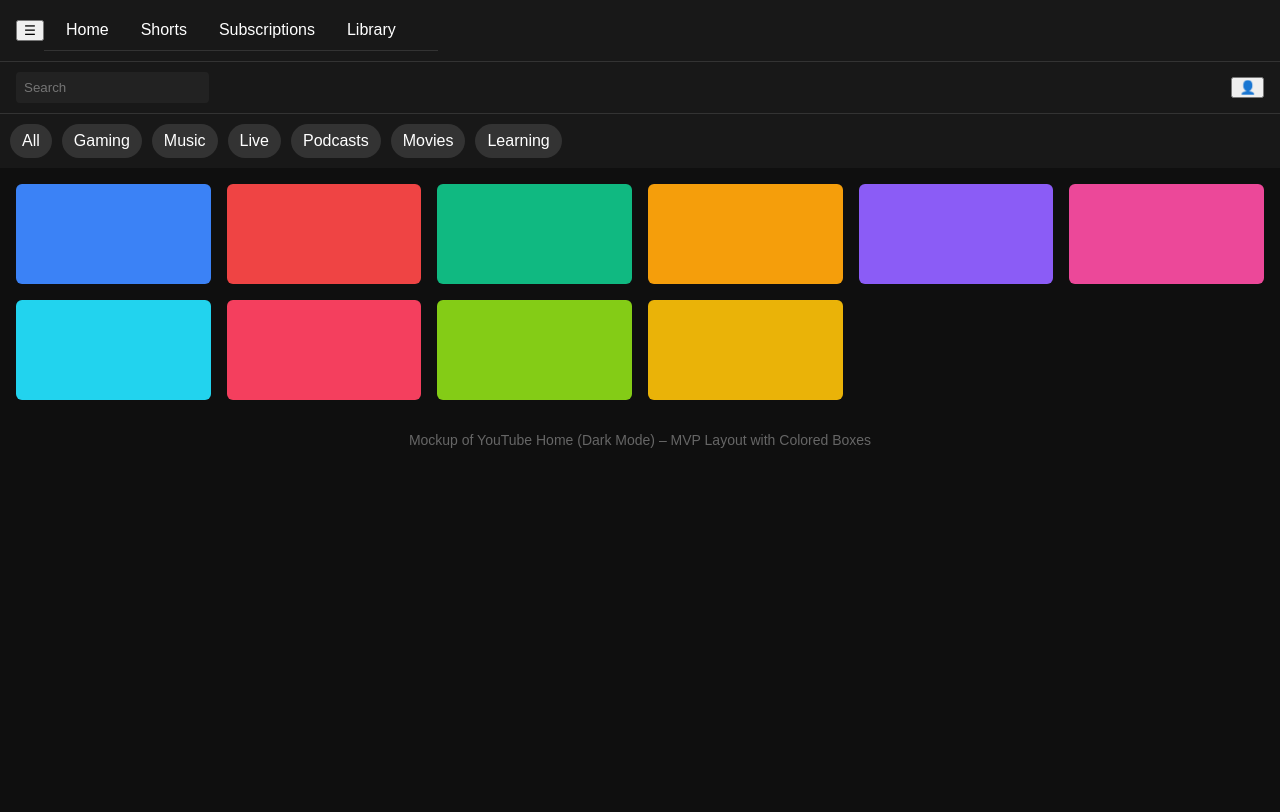
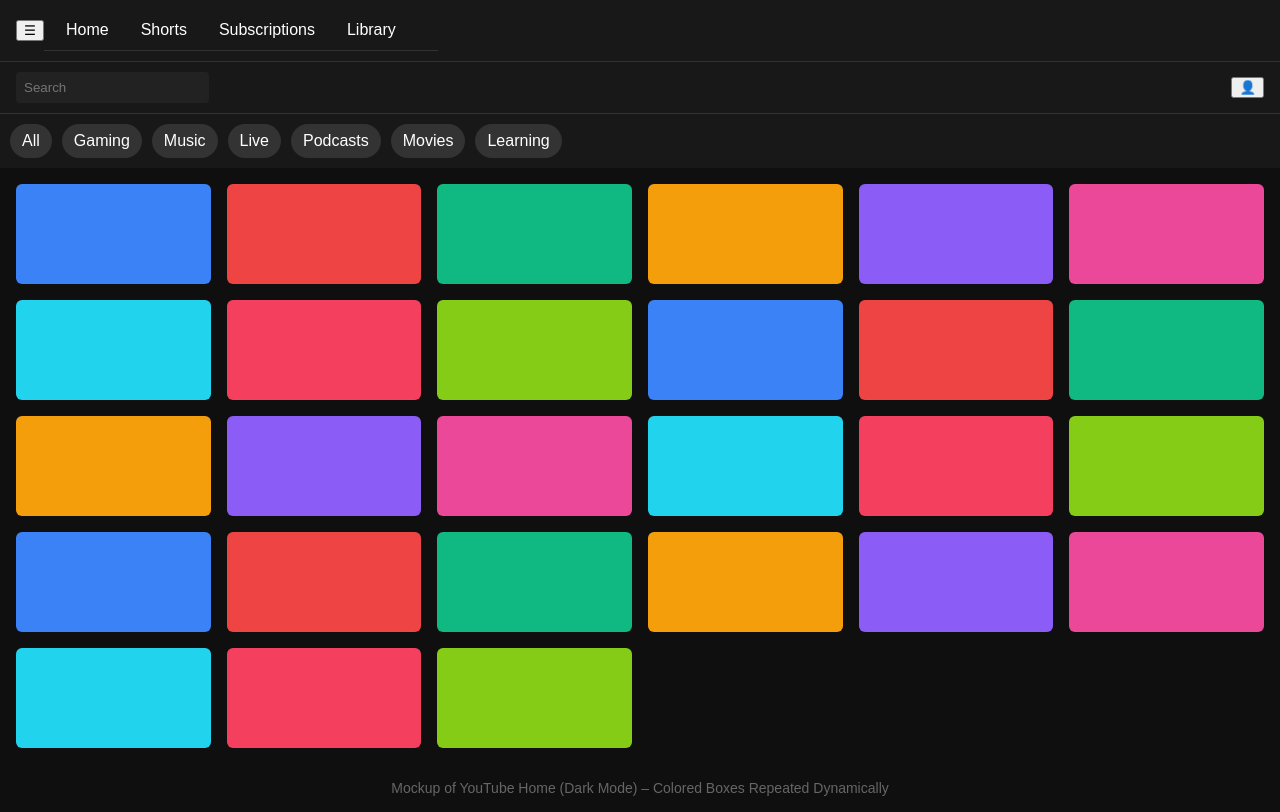
Before and after one commit to domasoufi-oss/kitt, a plain HTML site: page index.html in a window 1280 px wide. Drawn offline with Linux system fonts and the light colour scheme.

Commit message:
make the videos repeat

```diff
--- a/index.html
+++ b/index.html
@@ -3,7 +3,7 @@
 <head>
   <meta charset="UTF-8" />
   <meta name="viewport" content="width=device-width, initial-scale=1.0"/>
-  <title>YouTube Dark Mode (Mockup)</title>
+  <title>YouTube Dark Mode (Repeated Boxes)</title>
   <style>
     body {
       margin: 0;
@@ -57,7 +57,6 @@
       padding: 16px;
     }
     .video-box {
-      background-color: #222;
       height: 100px;
       border-radius: 6px;
     }
@@ -102,23 +101,31 @@
   </div>
 
   <!-- Colored Video Boxes Grid -->
-  <div class="video-grid">
-    <div class="video-box" style="background-color: #3b82f6;"></div>
-    <div class="video-box" style="background-color: #ef4444;"></div>
-    <div class="video-box" style="background-color: #10b981;"></div>
-    <div class="video-box" style="background-color: #f59e0b;"></div>
-    <div class="video-box" style="background-color: #8b5cf6;"></div>
-    <div class="video-box" style="background-color: #ec4899;"></div>
-    <div class="video-box" style="background-color: #22d3ee;"></div>
-    <div class="video-box" style="background-color: #f43f5e;"></div>
-    <div class="video-box" style="background-color: #84cc16;"></div>
-    <div class="video-box" style="background-color: #eab308;"></div>
-    <!-- Add more video-boxes as needed -->
-  </div>
+  <div class="video-grid" id="videoGrid"></div>
 
   <footer>
-    Mockup of YouTube Home (Dark Mode) – MVP Layout with Colored Boxes
+    Mockup of YouTube Home (Dark Mode) – Colored Boxes Repeated Dynamically
   </footer>
+
+  <script>
+    const colors = [
+      '#3b82f6', '#ef4444', '#10b981',
+      '#f59e0b', '#8b5cf6', '#ec4899',
+      '#22d3ee', '#f43f5e', '#84cc16'
+    ];
+
+    const repeatTimes = 3;
+    const grid = document.getElementById('videoGrid');
+
+    for (let i = 0; i < repeatTimes; i++) {
+      colors.forEach(color => {
+        const box = document.createElement('div');
+        box.className = 'video-box';
+        box.style.backgroundColor = color;
+        grid.appendChild(box);
+      });
+    }
+  </script>
 
 </body>
 </html>
```
